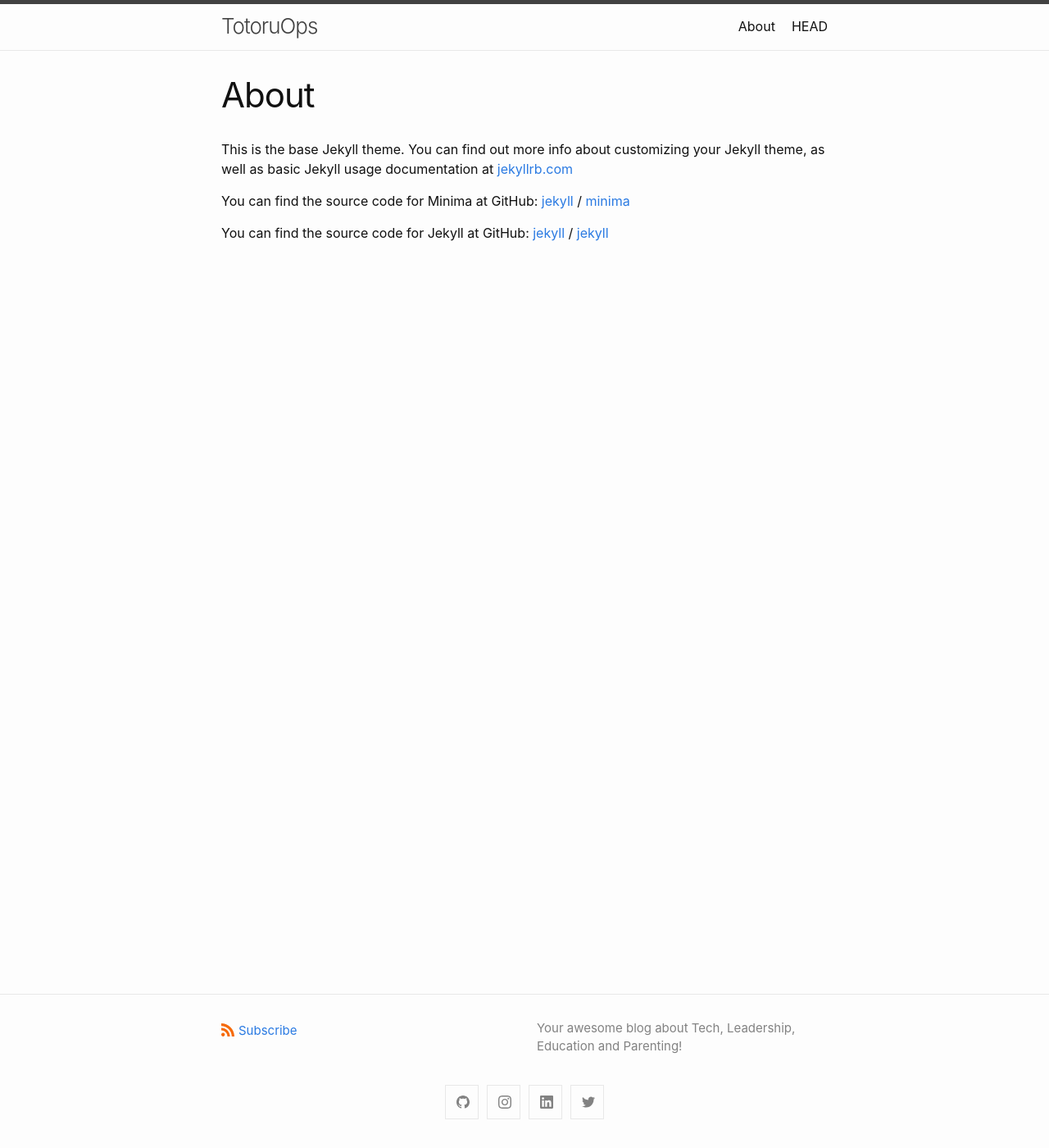
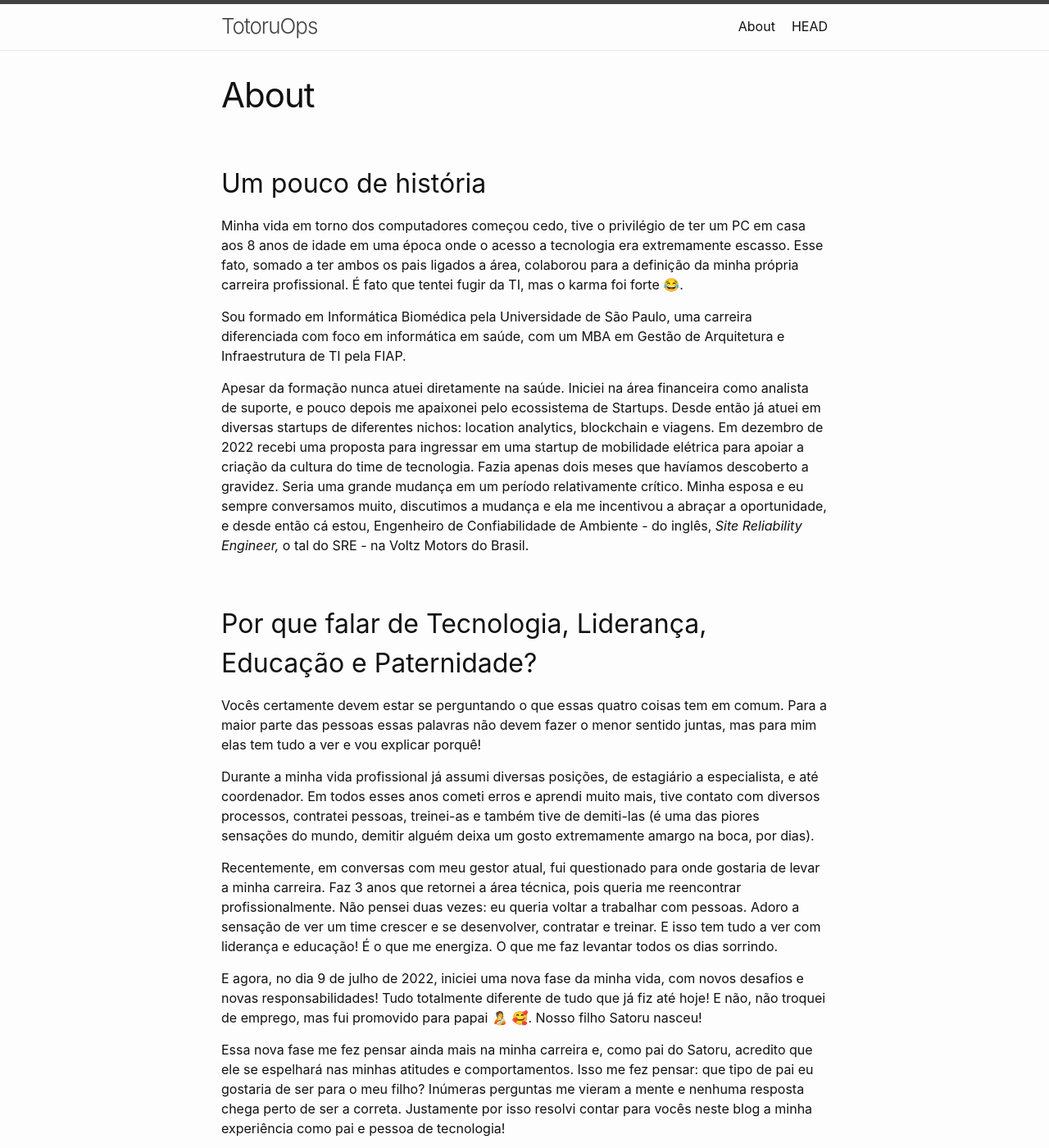
Before and after one commit to TotoruOps/blog, a Jekyll site: the page built from about.md, in a window 1280 px wide and 1400 px high. Shown: the whole window at 82% size. Built offline with Jekyll 4.4.1, drawn with Linux system fonts in a browser that asks for light colours; some of the changed text lies outside the part shown.

Commit message:
about: update

```diff
--- a/about.md
+++ b/about.md
@@ -4,15 +4,29 @@ title: About
 permalink: /about/
 ---
 
-This is the base Jekyll theme. You can find out more info about customizing your Jekyll theme, as well as basic Jekyll usage documentation at [jekyllrb.com](https://jekyllrb.com/)
 
-You can find the source code for Minima at GitHub:
-[jekyll][jekyll-organization] /
-[minima](https://github.com/jekyll/minima)
+## Um pouco de história
 
-You can find the source code for Jekyll at GitHub:
-[jekyll][jekyll-organization] /
-[jekyll](https://github.com/jekyll/jekyll)
+Minha vida em torno dos computadores começou  cedo, tive o privilégio de ter um PC em casa aos 8 anos de idade em uma época onde o acesso a tecnologia era extremamente escasso. Esse fato, somado a ter ambos os pais ligados a área, colaborou para a definição da minha própria carreira profissional. É fato que tentei fugir da TI, mas o karma foi forte 😂.
 
+Sou formado em Informática Biomédica pela Universidade de São Paulo, uma carreira diferenciada com foco em informática em saúde, com um MBA em Gestão de Arquitetura e Infraestrutura de TI pela FIAP.
 
-[jekyll-organization]: https://github.com/jekyll
+Apesar da formação nunca atuei diretamente na saúde. Iniciei na área financeira como analista de suporte, e pouco depois me apaixonei pelo ecossistema de Startups. Desde então já atuei em diversas startups de diferentes nichos: location analytics, blockchain e viagens. Em dezembro de 2022 recebi uma proposta para ingressar em uma startup de mobilidade elétrica para apoiar a criação da cultura do time de tecnologia. Fazia apenas dois meses que havíamos descoberto a gravidez. Seria uma grande mudança em um período relativamente crítico. Minha esposa e eu sempre conversamos muito, discutimos a mudança e ela me incentivou a abraçar a oportunidade, e desde então cá estou, Engenheiro de Confiabilidade de Ambiente - do inglês, *Site Reliability Engineer,* o tal do SRE - na Voltz Motors do Brasil.
+
+## Por que falar de Tecnologia, Liderança, Educação e Paternidade?
+
+Vocês certamente devem estar se perguntando o que essas quatro coisas tem em comum. Para a maior parte das pessoas essas palavras não devem fazer o menor sentido juntas, mas para mim elas tem tudo a ver e vou explicar porquê!
+
+Durante a minha vida profissional já assumi diversas posições, de estagiário a especialista, e até coordenador. Em todos esses anos cometi erros e aprendi muito mais, tive contato com diversos processos, contratei pessoas, treinei-as e também tive de demiti-las (é uma das piores sensações do mundo, demitir alguém deixa um gosto extremamente amargo na boca, por dias).
+
+Recentemente, em conversas com meu gestor atual, fui questionado para onde gostaria de levar a minha carreira. Faz 3 anos que retornei a área técnica, pois queria me reencontrar profissionalmente. Não pensei duas vezes: eu queria voltar a trabalhar com pessoas. Adoro a sensação de ver um time crescer e se desenvolver, contratar e treinar. E isso tem tudo a ver com liderança e educação! É o que me energiza. O que me faz levantar todos os dias sorrindo.
+
+E agora, no dia 9 de julho de 2022, iniciei uma nova fase da minha vida, com novos desafios e novas responsabilidades! Tudo totalmente diferente de tudo que já fiz até hoje! E não, não troquei de emprego, mas fui promovido para papai 🧑‍🍼 🥰. Nosso filho Satoru nasceu!
+
+Essa nova fase me fez pensar ainda mais na minha carreira e, como pai do Satoru, acredito que ele se espelhará nas minhas atitudes e comportamentos. Isso me fez pensar: que tipo de pai eu gostaria de ser para o meu filho? Inúmeras perguntas me vieram a mente e nenhuma resposta chega perto de ser a correta. Justamente por isso resolvi contar para vocês neste blog a minha experiência como pai e pessoa de tecnologia!
+
+## Por onde começar a história?
+
+Já falei para vocês que trabalhar com pessoas me energiza, por isso começarei com uma série de 3 posts falando sobre o papel do pai na gestação, farei um paralelo sobre a responsabilidade compartilhada e o sentimento de dono (ownershipness) e por fim falarei um pouco sobre paternidade e liderança.
+
+Nos vemos nos próximos posts!! 😉
```
